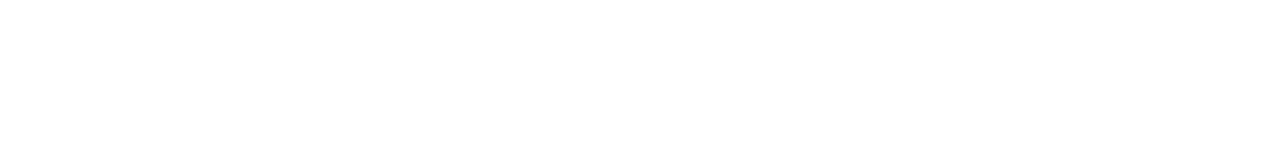
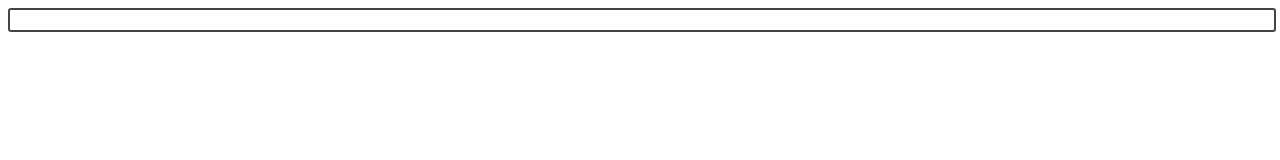
Before and after one commit to ashuforweb/HTML, a plain HTML site: page Index.html in a window 1280 px wide. Drawn offline with Linux system fonts and the light colour scheme.

Commit message:
test time

```diff
--- a/Index.html
+++ b/Index.html
@@ -3,8 +3,19 @@
   <head>
     <meta charset="utf-8">
     <title>HTML 5 experiments</title>
+    <style >
+      .timeback{
+        height: 20px;
+        width: 100%;
+        border: 2px solid #444;
+        border-radius: 3px;
+      }
+    </style>
+
   </head>
   <body>
+<div class="timeback">
 
+</div>
   </body>
 </html>
```
